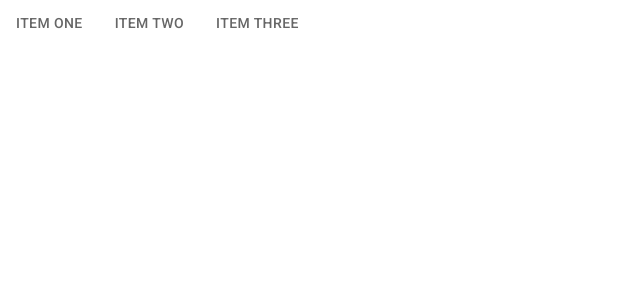
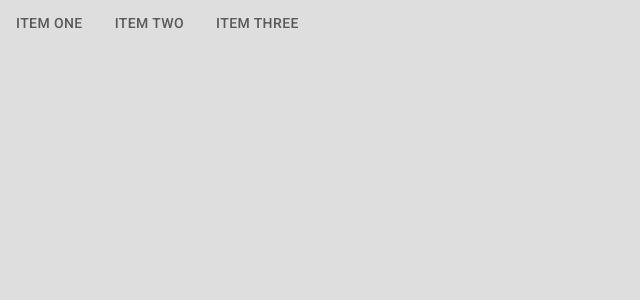
Before and after one commit to anton2mihail/anton-landing, a React (Create React App) app: page / in a window 1280 px wide. Shown: the top 300 px of the page, without its empty margins (0-640 px from the left). Built offline with nearby package versions, Linux system fonts and the light colour scheme.

Commit message:
final fixes

```diff
--- a/package.json
+++ b/package.json
@@ -3,6 +3,7 @@
   "version": "0.1.0",
   "private": true,
   "dependencies": {
+    "@emotion/eslint-plugin": "^11.10.0",
     "@emotion/react": "^11.10.6",
     "@emotion/styled": "^11.10.6",
     "@fontsource/roboto": "^4.5.8",
--- a/src/components/Navbar/Navbar.jsx
+++ b/src/components/Navbar/Navbar.jsx
@@ -1,8 +1,10 @@
 import React from 'react';
 import { Tabs, Tab } from '@mui/material';
+import StyledNavbar from './Navbar.styes';
 
 function Navbar() {
   return (
+    <StyledNavbar>
       <Tabs
         value={false}
         onChange={() => {}}
@@ -14,6 +16,7 @@ function Navbar() {
         <Tab value="two" label="Item Two" />
         <Tab value="three" label="Item Three" />
       </Tabs>
+    </StyledNavbar>
   );
 }
 
--- /dev/null
+++ b/src/components/Navbar/Navbar.styes.jsx
@@ -0,0 +1,8 @@
+import styled from '@emotion/styled';
+
+const StyledNavbar = styled.div`
+  grid-area: content;
+`;
+
+// eslint-disable-next-line import/prefer-default-export
+export default StyledNavbar;
--- a/src/pages/Homepage/Homepage.jsx
+++ b/src/pages/Homepage/Homepage.jsx
@@ -1,11 +1,13 @@
 import React from 'react';
 import Navbar from '../../components/Navbar/Navbar';
-import { StyledHomepage } from './Homepage.styles.tsx';
+import StyledHomepage from './Homepage.styles';
 
 function Homepage() {
   return (
     <StyledHomepage>
-      <Navbar />
+      <div>
+        <Navbar />
+      </div>
     </StyledHomepage>
   );
 }
--- /dev/null
+++ b/src/pages/Homepage/Homepage.styles.jsx
@@ -0,0 +1,13 @@
+import styled from '@emotion/styled';
+
+const StyledHomepage = styled.div`
+  display: grid;
+  height: 100vh;
+  width: 100vw;
+  grid-template-columns: 1fr 1fr;
+  grid-template-areas: "logo content";
+  background-color: #dedede;
+`;
+
+// eslint-disable-next-line import/prefer-default-export
+export default StyledHomepage;
--- a/src/pages/Homepage/Homepage.styles.tsx
+++ /dev/null
@@ -1,8 +0,0 @@
-import styled from '@emotion/styled'
-
-const StyledHomepage = styled.div`
-    display: grid;
-`;
-
-
-export { StyledHomepage };
```
Also changed, not shown: public/index.html (+4 -4 lines), src/components/TopLogo/TopLogo.jsx (added, +10 -0 lines), src/components/TopLogo/TopLogo.styles.jsx (added, +8 -0 lines), 2 other files (tests, documents, lock files or other folders). Lines whose indentation alone changed are shown as unchanged.
